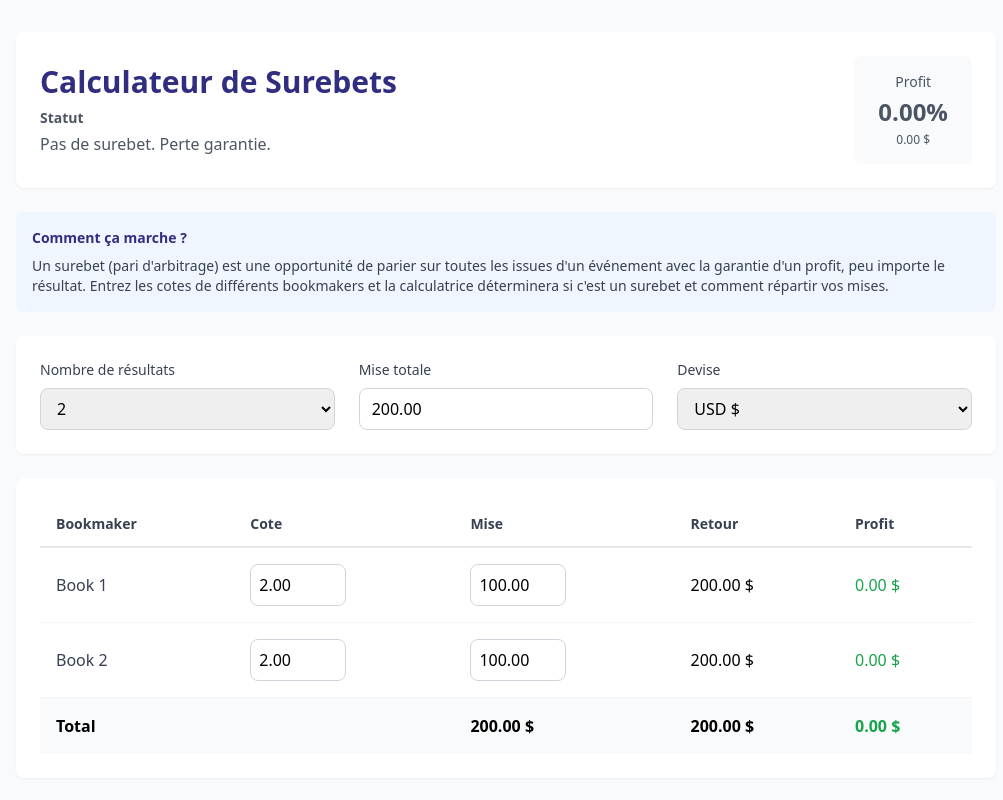
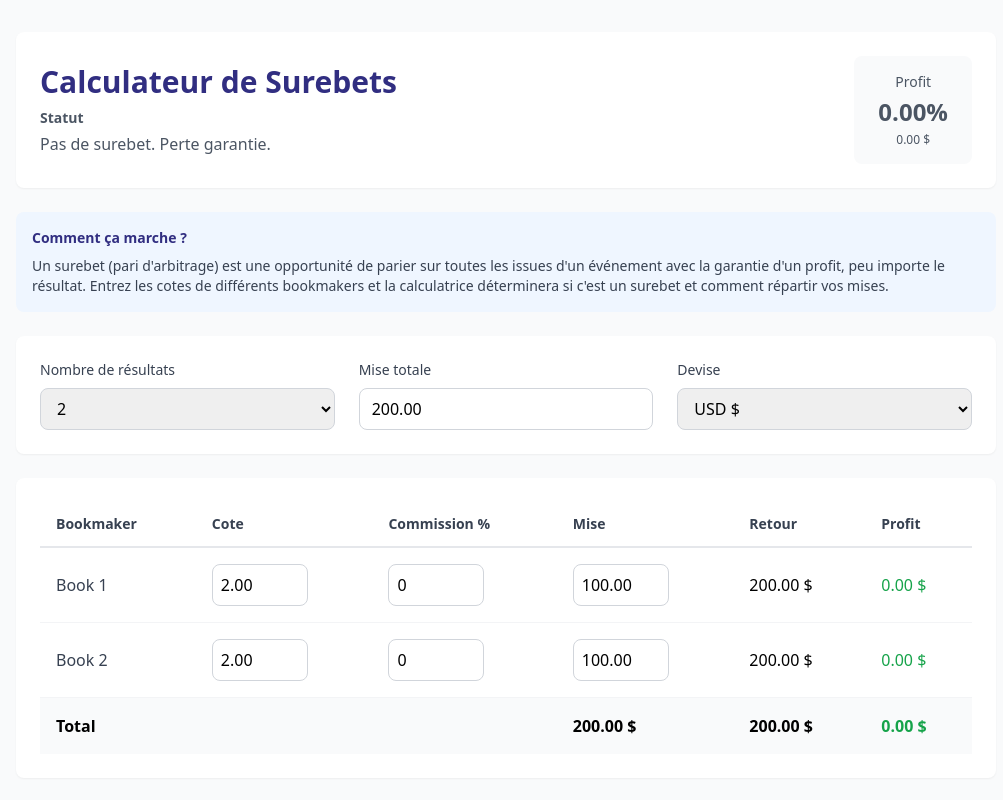
Before and after one commit to Web-Online-Concept/rounders-pro, a Next.js app: page /outils/surebet-calculatrice in a window 1280 px wide. Shown: the top 800 px of the page, without its empty margins (134-1137 px from the left). Built offline with nearby package versions, Linux system fonts and the light colour scheme.

Commit message:
Update SurebetCalculator.js

```diff
--- a/app/outils/surebet-calculatrice/SurebetCalculator.js
+++ b/app/outils/surebet-calculatrice/SurebetCalculator.js
@@ -5,16 +5,17 @@ import { useState, useEffect } from 'react';
 export default function SurebetCalculator() {
   const [outcomes, setOutcomes] = useState(2);
   const [currency, setCurrency] = useState('USD');
-  const [showCommission, setShowCommission] = useState(false);
   const [roundStakes, setRoundStakes] = useState(false);
   const [roundTo, setRoundTo] = useState(1);
 
   // Initialiser avec des valeurs par défaut comme surebet.com
   const [data, setData] = useState([
-    { odds: '2.00', stake: '100.00', commission: 0 },
-    { odds: '2.00', stake: '100.00', commission: 0 },
-    { odds: '', stake: '', commission: 0 },
+    { odds: '2.00', stake: '100.00', commission: '0' },
+    { odds: '2.00', stake: '100.00', commission: '0' },
+    { odds: '', stake: '', commission: '0' },
   ]);
+
+  const [totalStakeInput, setTotalStakeInput] = useState('200.00');
 
   const currencySymbols = {
     EUR: '€',
@@ -34,7 +35,7 @@ export default function SurebetCalculator() {
     for (let i = 0; i < outcomes; i++) {
       const odd = parseFloat(data[i].odds) || 0;
       const stake = parseFloat(data[i].stake) || 0;
-      const commission = showCommission ? (parseFloat(data[i].commission) || 0) : 0;
+      const commission = parseFloat(data[i].commission) || 0;
 
       if (odd <= 1) {
         validData = false;
@@ -98,7 +99,7 @@ export default function SurebetCalculator() {
     };
   };
 
-  // Mettre à jour les mises automatiquement quand on change une cote ou la mise totale
+  // Mettre à jour les mises automatiquement
   const redistributeStakes = (newTotalStake, excludeIndex = -1) => {
     const validOdds = [];
     let sumInverseOdds = 0;
@@ -107,8 +108,9 @@ export default function SurebetCalculator() {
     for (let i = 0; i < outcomes; i++) {
       const odd = parseFloat(data[i].odds);
       if (odd > 1) {
-        const adjustedOdd = showCommission && data[i].commission !== 0
-          ? (data[i].commission < 0 ? odd / (1 + Math.abs(data[i].commission) / 100) : odd * (1 - data[i].commission / 100))
+        const commission = parseFloat(data[i].commission) || 0;
+        const adjustedOdd = commission !== 0
+          ? (commission < 0 ? odd / (1 + Math.abs(commission) / 100) : odd * (1 - commission / 100))
           : odd;
         validOdds[i] = adjustedOdd;
         sumInverseOdds += 1 / adjustedOdd;
@@ -140,12 +142,12 @@ export default function SurebetCalculator() {
     newData[index].odds = value;
     setData(newData);
 
-    // Redistribuer les mises si toutes les cotes sont valides
+    // Redistribuer les mises après un délai
     const totalStake = newData.reduce((sum, item, i) =>
       i < outcomes ? sum + (parseFloat(item.stake) || 0) : sum, 0
     );
-    if (totalStake > 0) {
-      setTimeout(() => redistributeStakes(totalStake), 100);
+    if (totalStake > 0 && value && parseFloat(value) > 1) {
+      setTimeout(() => redistributeStakes(totalStake), 500);
     }
   };
 
@@ -154,25 +156,32 @@ export default function SurebetCalculator() {
     const newData = [...data];
     newData[index].stake = value;
     setData(newData);
+
+    // Mettre à jour le total
+    const newTotal = newData.reduce((sum, item, i) =>
+      i < outcomes ? sum + (parseFloat(item.stake) || 0) : sum, 0
+    );
+    setTotalStakeInput(newTotal > 0 ? newTotal.toFixed(2) : '');
   };
 
   // Gérer le changement de commission
   const handleCommissionChange = (index, value) => {
     const newData = [...data];
-    newData[index].commission = parseFloat(value) || 0;
+    newData[index].commission = value;
     setData(newData);
 
-    // Recalculer les mises
+    // Recalculer les mises après un délai
     const totalStake = newData.reduce((sum, item, i) =>
       i < outcomes ? sum + (parseFloat(item.stake) || 0) : sum, 0
     );
     if (totalStake > 0) {
-      setTimeout(() => redistributeStakes(totalStake), 100);
+      setTimeout(() => redistributeStakes(totalStake), 500);
     }
   };
 
   // Gérer le changement de mise totale
   const handleTotalStakeChange = (value) => {
+    setTotalStakeInput(value);
     const newTotalStake = parseFloat(value) || 0;
     if (newTotalStake > 0) {
       redistributeStakes(newTotalStake);
@@ -183,16 +192,19 @@ export default function SurebetCalculator() {
 
   // Ajuster les données quand on change le nombre d'issues
   useEffect(() => {
-    if (outcomes === 2 && data[2].stake) {
+    if (outcomes === 2 && parseFloat(data[2].stake) > 0) {
       // Redistribuer la mise de la 3ème issue sur les 2 premières
       const stake3 = parseFloat(data[2].stake) || 0;
-      if (stake3 > 0) {
       const newData = [...data];
-        newData[0].stake = (parseFloat(newData[0].stake) || 0) + stake3 / 2;
-        newData[1].stake = (parseFloat(newData[1].stake) || 0) + stake3 / 2;
+      const stake1 = parseFloat(newData[0].stake) || 0;
+      const stake2 = parseFloat(newData[1].stake) || 0;
+      newData[0].stake = (stake1 + stake3 / 2).toFixed(2);
+      newData[1].stake = (stake2 + stake3 / 2).toFixed(2);
       newData[2].stake = '';
       setData(newData);
-      }
+
+      const newTotal = parseFloat(newData[0].stake) + parseFloat(newData[1].stake);
+      setTotalStakeInput(newTotal.toFixed(2));
     }
   }, [outcomes]);
 
@@ -266,11 +278,9 @@ export default function SurebetCalculator() {
               </label>
               <input
                 id="totalStake"
-                type="number"
-                value={results.totalStake.toFixed(2)}
+                type="text"
+                value={totalStakeInput}
                 onChange={(e) => handleTotalStakeChange(e.target.value)}
-                min="0"
-                step="0.01"
                 className="w-full px-3 py-2 border border-gray-300 rounded-lg focus:ring-2 focus:ring-indigo-500 focus:border-indigo-500"
               />
             </div>
@@ -295,14 +305,12 @@ export default function SurebetCalculator() {
 
         {/* Calculator Table */}
         <div className="bg-white rounded-lg shadow-sm p-3 sm:p-6 mb-6 overflow-x-auto">
-          <table className="w-full min-w-[600px]">
+          <table className="w-full min-w-[700px]">
             <thead>
               <tr className="border-b-2 border-gray-200">
                 <th className="px-2 sm:px-4 py-3 text-left text-xs sm:text-sm font-semibold text-gray-700">Bookmaker</th>
                 <th className="px-2 sm:px-4 py-3 text-left text-xs sm:text-sm font-semibold text-gray-700">Cote</th>
-                {showCommission && (
                 <th className="px-2 sm:px-4 py-3 text-left text-xs sm:text-sm font-semibold text-gray-700">Commission %</th>
-                )}
                 <th className="px-2 sm:px-4 py-3 text-left text-xs sm:text-sm font-semibold text-gray-700">Mise</th>
                 <th className="px-2 sm:px-4 py-3 text-left text-xs sm:text-sm font-semibold text-gray-700">Retour</th>
                 <th className="px-2 sm:px-4 py-3 text-left text-xs sm:text-sm font-semibold text-gray-700">Profit</th>
@@ -314,34 +322,25 @@ export default function SurebetCalculator() {
                   <td className="px-2 sm:px-4 py-3 sm:py-4 text-gray-700 font-medium text-sm sm:text-base">Book {index + 1}</td>
                   <td className="px-2 sm:px-4 py-3 sm:py-4">
                     <input
-                      type="number"
-                      step="0.01"
-                      min="1.01"
+                      type="text"
                       placeholder="0.00"
                       value={data[index].odds}
                       onChange={(e) => handleOddsChange(index, e.target.value)}
                       className="w-20 sm:w-24 px-2 py-2 border border-gray-300 rounded-lg focus:ring-2 focus:ring-indigo-500 focus:border-indigo-500 text-sm sm:text-base"
                     />
                   </td>
-                  {showCommission && (
                   <td className="px-2 sm:px-4 py-3 sm:py-4">
                     <input
-                        type="number"
-                        step="0.1"
-                        min="-10"
-                        max="10"
+                      type="text"
                       placeholder="0"
                       value={data[index].commission}
                       onChange={(e) => handleCommissionChange(index, e.target.value)}
                       className="w-20 sm:w-24 px-2 py-2 border border-gray-300 rounded-lg focus:ring-2 focus:ring-indigo-500 focus:border-indigo-500 text-sm sm:text-base"
                     />
                   </td>
-                  )}
                   <td className="px-2 sm:px-4 py-3 sm:py-4">
                     <input
-                      type="number"
-                      step="0.01"
-                      min="0"
+                      type="text"
                       placeholder="0.00"
                       value={data[index].stake}
                       onChange={(e) => handleStakeChange(index, e.target.value)}
@@ -359,7 +358,7 @@ export default function SurebetCalculator() {
                 </tr>
               ))}
               <tr className="bg-gray-50 font-semibold">
-                <td colSpan={showCommission ? 3 : 2} className="px-2 sm:px-4 py-3 sm:py-4 text-sm sm:text-base">Total</td>
+                <td colSpan="3" className="px-2 sm:px-4 py-3 sm:py-4 text-sm sm:text-base">Total</td>
                 <td className="px-2 sm:px-4 py-3 sm:py-4 text-sm sm:text-base">
                   {results.totalStake.toFixed(2)} {symbol}
                 </td>
@@ -383,19 +382,6 @@ export default function SurebetCalculator() {
           <div className="space-y-4">
             <div className="flex items-center">
               <input
-                id="showCommission"
-                type="checkbox"
-                checked={showCommission}
-                onChange={(e) => setShowCommission(e.target.checked)}
-                className="h-4 w-4 text-indigo-600 focus:ring-indigo-500 border-gray-300 rounded"
-              />
-              <label htmlFor="showCommission" className="ml-2 text-xs sm:text-sm text-gray-700">
-                Afficher les commissions dans le tableau
-              </label>
-            </div>
-
-            <div className="flex items-center">
-              <input
                 id="roundStakes"
                 type="checkbox"
                 checked={roundStakes}
@@ -406,12 +392,10 @@ export default function SurebetCalculator() {
                 Arrondir les mises à :
               </label>
               <input
-                type="number"
+                type="text"
                 value={roundTo}
                 onChange={(e) => setRoundTo(parseFloat(e.target.value) || 1)}
                 disabled={!roundStakes}
-                min="0.01"
-                step="0.01"
                 className="ml-2 w-20 px-2 py-1 border border-gray-300 rounded-lg focus:ring-2 focus:ring-indigo-500 focus:border-indigo-500 disabled:opacity-50"
               />
             </div>
```
Lines whose indentation alone changed are shown as unchanged.
